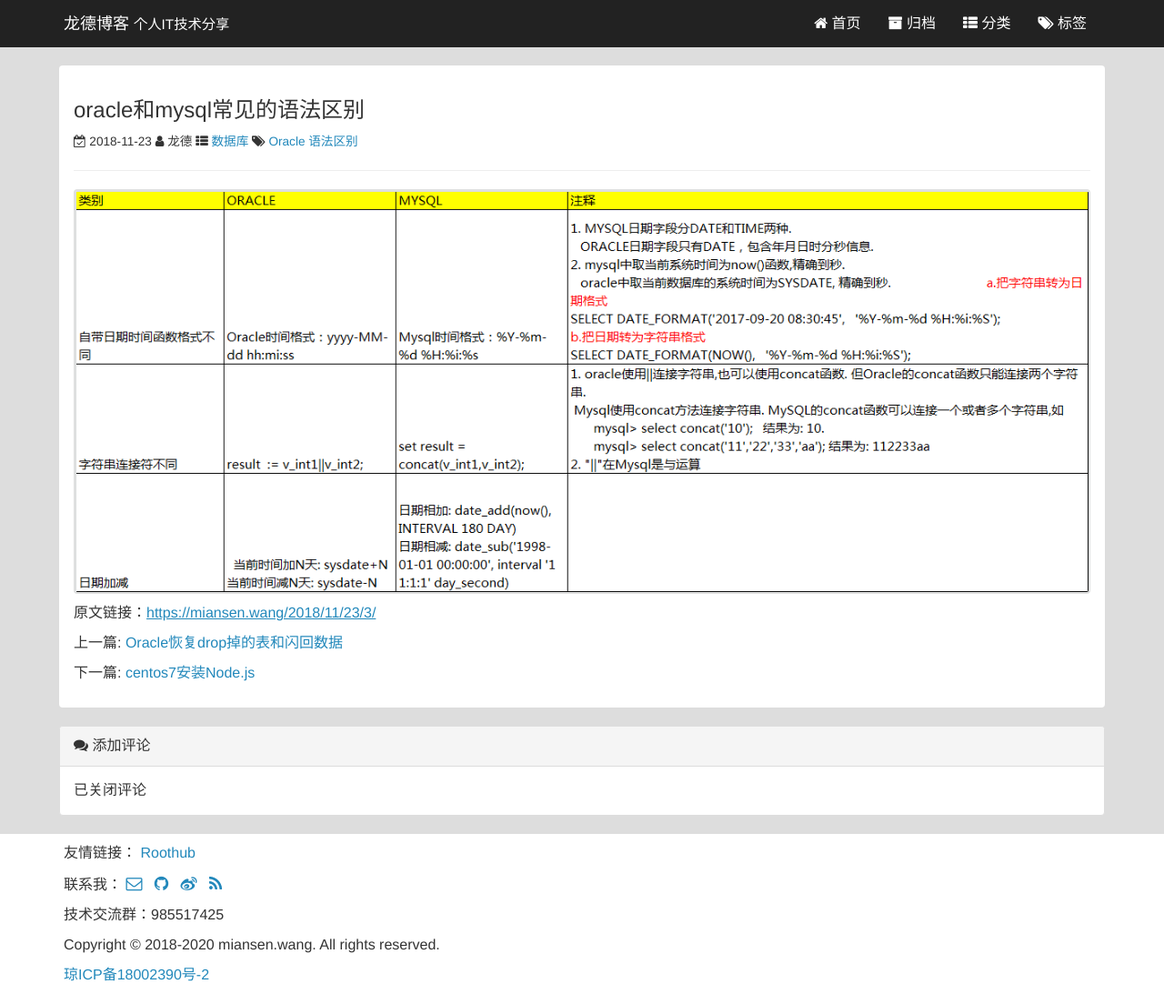
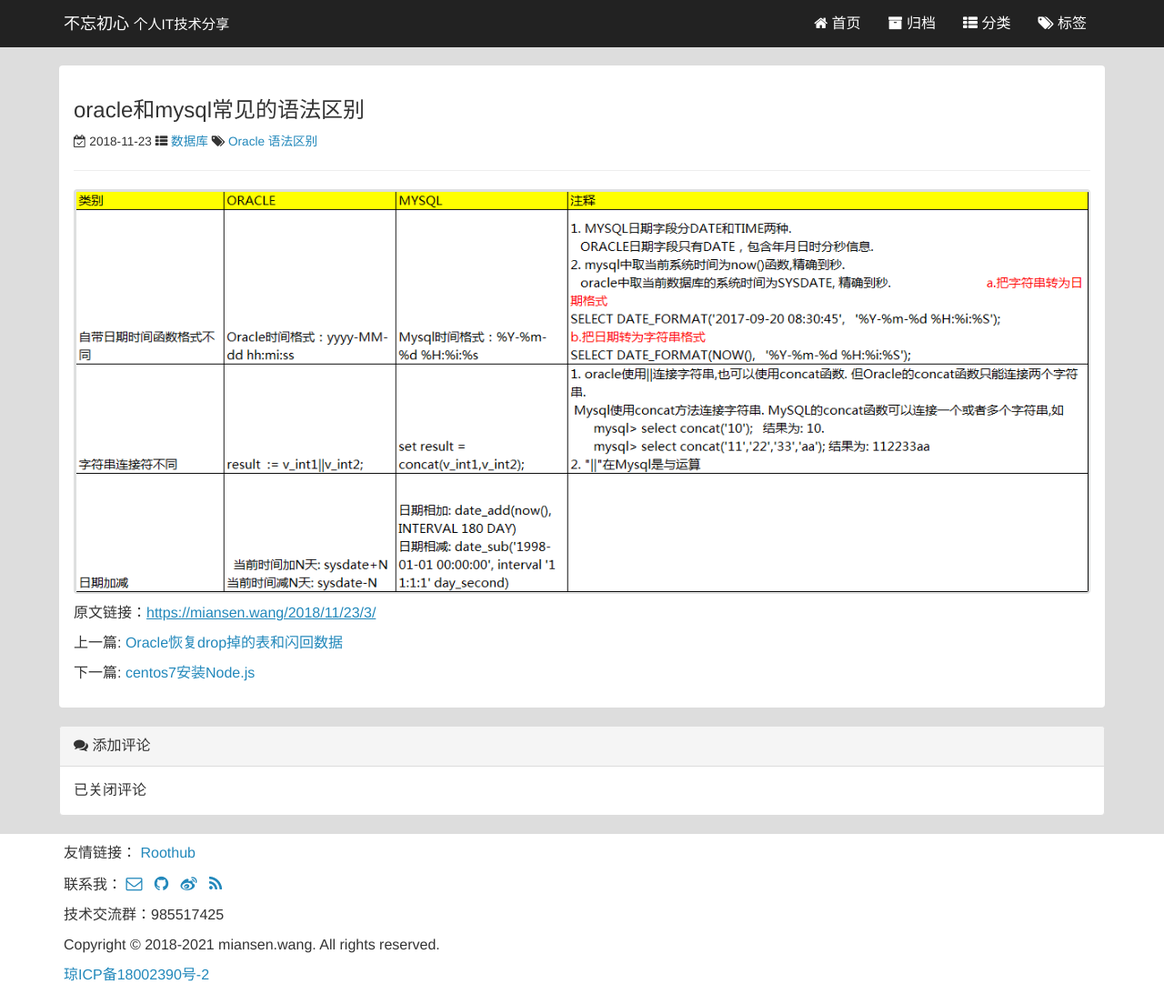
Before and after one commit to miansen/miansen.github.io, a Jekyll site: the page built from _posts/2018-11-23-3.md, in a window 1280 px wide. Shown: the whole page at 91% size. Built offline with Jekyll 4.4.1, drawn with Linux system fonts in a browser that asks for light colours; comment, search, counter and statistics services are not loaded.

Commit message:
add post 2021-02-27

```diff
--- a/_config.yml
+++ b/_config.yml
@@ -1,7 +1,7 @@
 # Welcome to Jekyll!
 #
 # 基本信息
-title: 龙德博客
+title: 不忘初心
 email: 1158827539@qq.com
 description: 个人IT技术分享
 baseurl: "" # the subpath of your site, e.g. /blog
@@ -15,7 +15,7 @@ permalink: /:year/:month/:day/:title/
 excerpt_separator: "\n\n\n\n"
 
 # 评论组件
-disqus_shortname: 龙德
+disqus_shortname: 不忘初心
 
 # statistic analysis 统计代码
 baidu_tongji_id: 5bfc250f2bc29307e33448e1fc9d3fc6
--- a/_includes/footer.html
+++ b/_includes/footer.html
@@ -22,6 +22,6 @@
     Theme designed by <a href="https://github.com/tomoya92/tomoya92.github.io">tomoya92</a>
   </p>-->
   <p>技术交流群：985517425</p>
-  <p>Copyright © 2018-2020 miansen.wang. All rights reserved.</p>
+  <p>Copyright © 2018-2021 miansen.wang. All rights reserved.</p>
   <p><a href="http://www.miibeian.gov.cn/">琼ICP备18002390号-2</a></p>
 </div>
--- a/_layouts/post.html
+++ b/_layouts/post.html
@@ -11,7 +11,7 @@ layout: default
             <i class="fa fa-calendar-check-o"></i> {{page.date | date: '%F'}}
           </span>
           {% if page.author %}
-          <span class="item">
+          <span class="item" style="display: none;">
             <i class="fa fa-user"></i> {{page.author}}
           </span>
           {% endif %}
--- a/index.html
+++ b/index.html
@@ -12,9 +12,9 @@ layout: default
               <i class="fa fa-calendar-check-o"></i> {{post.date | date: '%F'}}
             </span>&nbsp;
             {% if post.author %}
-              <span class="item">
+              <span class="item" style="display: none;">
                 <i class="fa fa-user"></i> {{post.author}}
-              </span>&nbsp;
+              </span>
             {% endif %}
             {% if post.categories %}
               {% include categories.html %}&nbsp;
```
Also changed, not shown: _posts/2021-02-27-nullpointerexception-stack-trace-not-available.md (added, +35 -0 lines), assets/20210224212425.png (added), assets/20210224212602.png (added).
